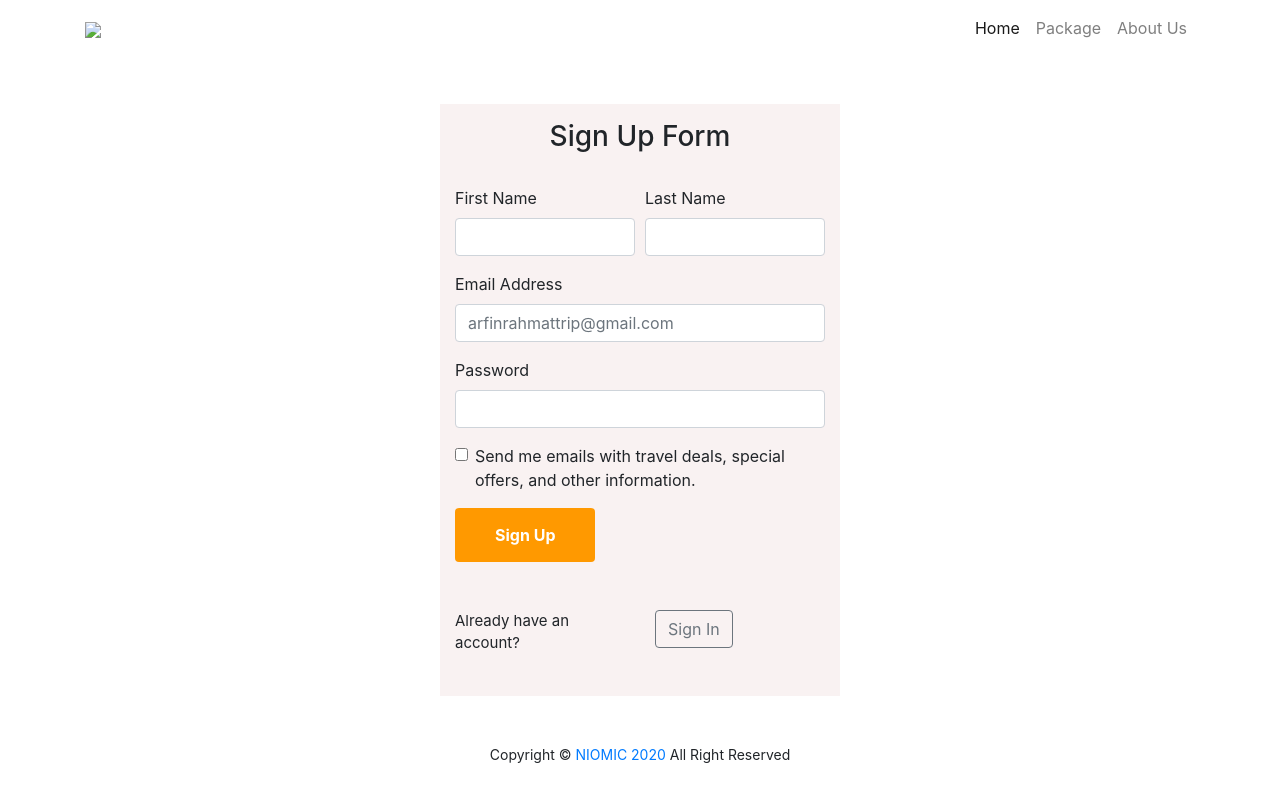
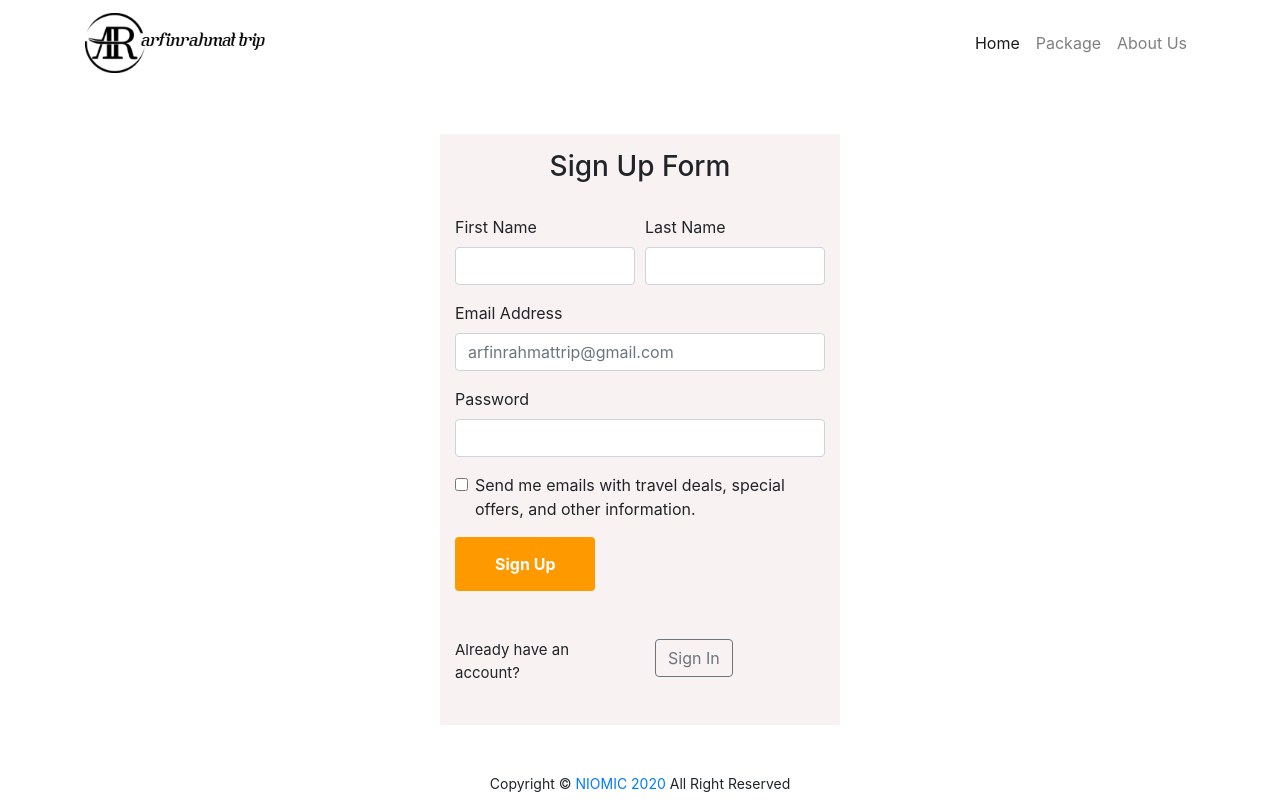
Before and after one commit to arfinrahmat/tugas_akhir_css, a plain HTML site: page signup.html in a window 1280 px wide. Drawn offline with nearby package versions, Linux system fonts and the light colour scheme.

Commit message:
Update signup.html

```diff
--- a/signup.html
+++ b/signup.html
@@ -24,7 +24,7 @@
     <nav class="navbar py-2 navbar-expand-lg navbar-light">
       <div class="container">
         <a class="navbar-brand" href="#">
-          <img src="images/logotrip-icon.png" width="180" />
+          <img src="logotrip-icon.png" width="180" />
         </a>
         <button
           class="navbar-toggler"
```
